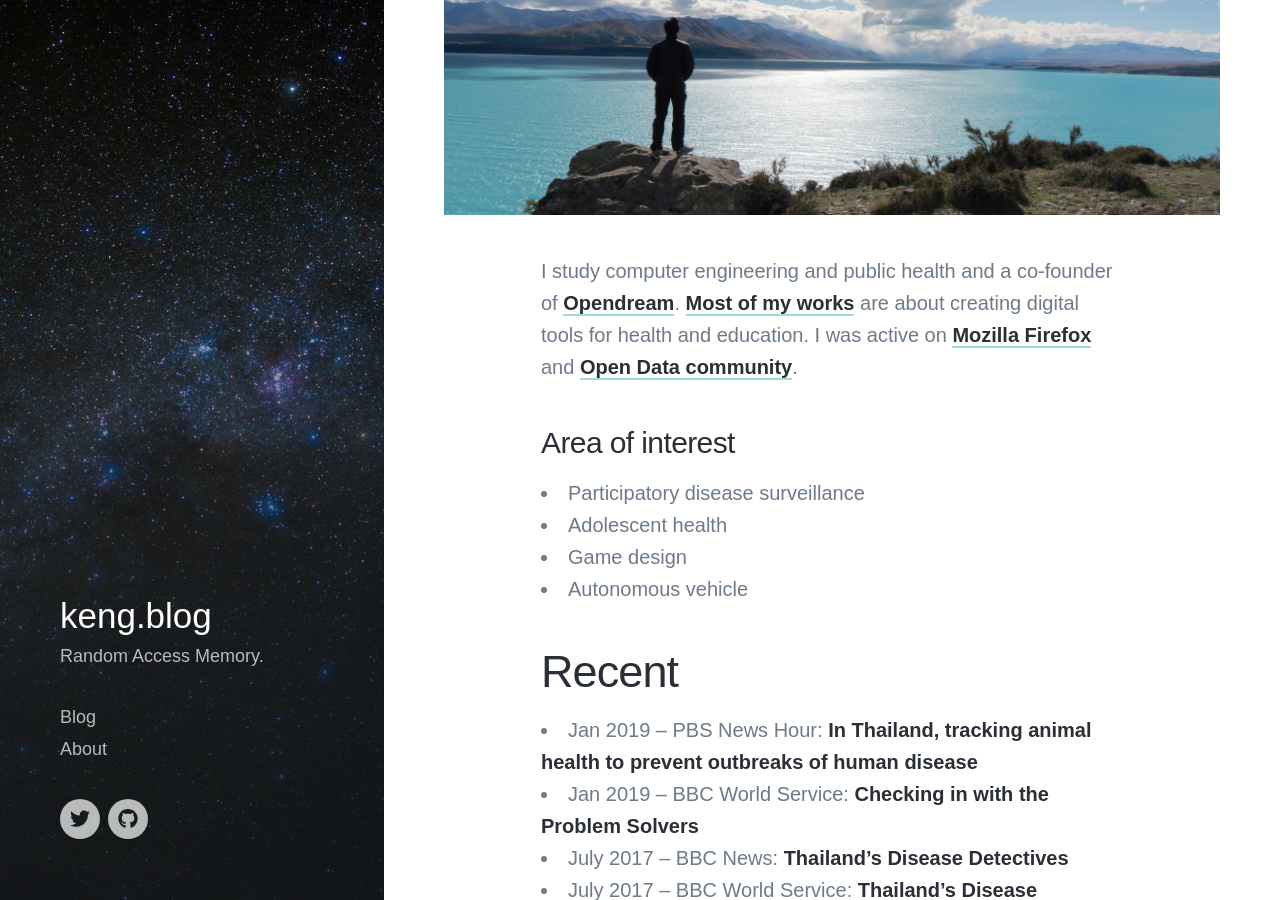
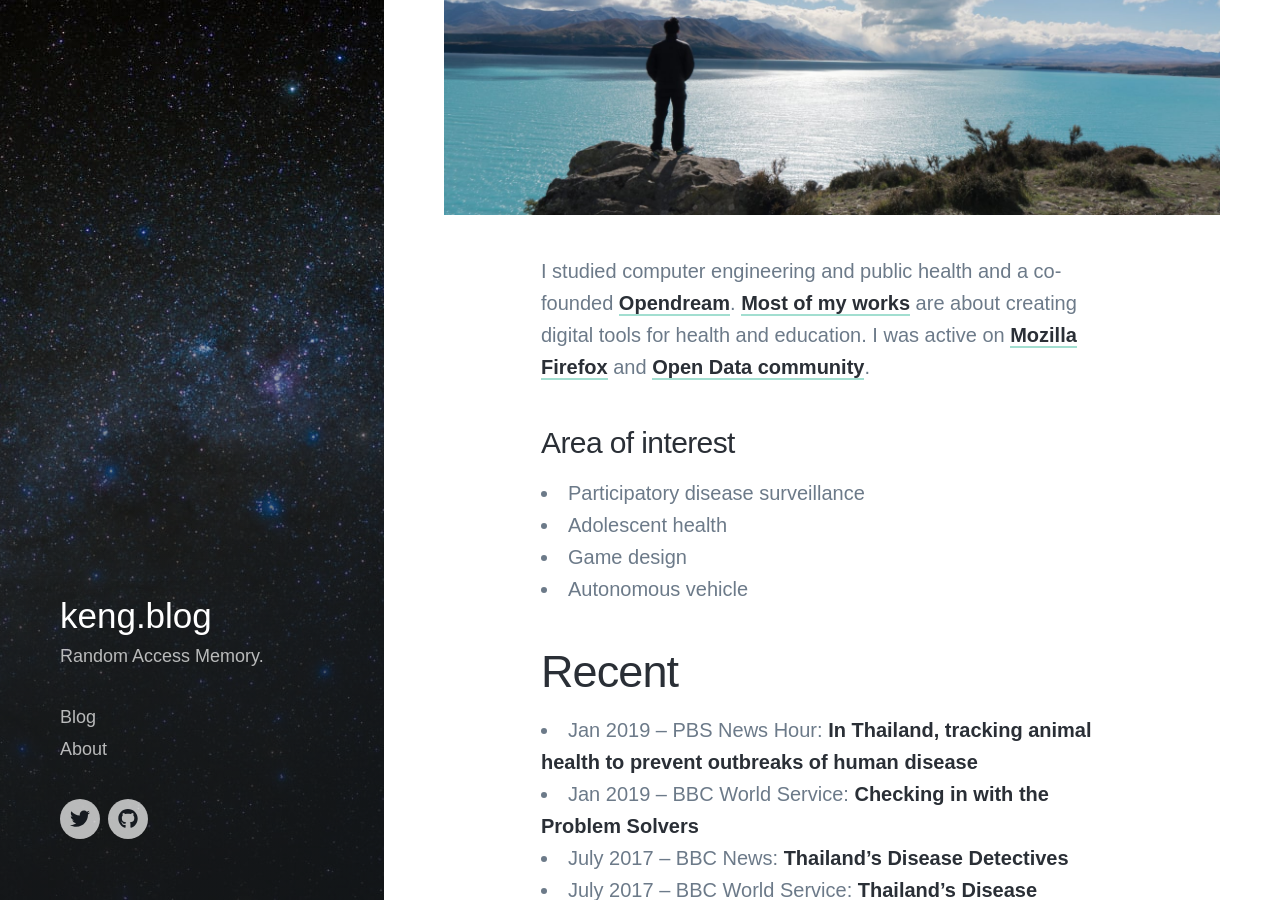
Before and after one commit to kengggg/kengggg.github.io, a Jekyll site: the page built from _pages/about.md, in a window 1280 px wide and 900 px high, scrolled down 374 px. Built offline with Jekyll 4.4.1, drawn with Linux system fonts in a browser that asks for light colours; nearby versions of some CDN libraries; some web fonts are replaced.

Commit message:
modify about.md

```diff
--- a/_pages/about.md
+++ b/_pages/about.md
@@ -7,7 +7,7 @@ featured_image: /images/generic/main-cover.jpg
 
 ![](/images/generic/about-image.jpg)
 
-I study computer engineering and public health and a co-founder of [Opendream][1]. [Most of my works][2] are about creating digital tools for health and education. I was active on [Mozilla Firefox][3] and [Open Data community][4].
+I studied computer engineering and public health and a co-founded [Opendream][1]. [Most of my works][2] are about creating digital tools for health and education. I was active on [Mozilla Firefox][3] and [Open Data community][4].
 
 ### Area of interest
 
```
